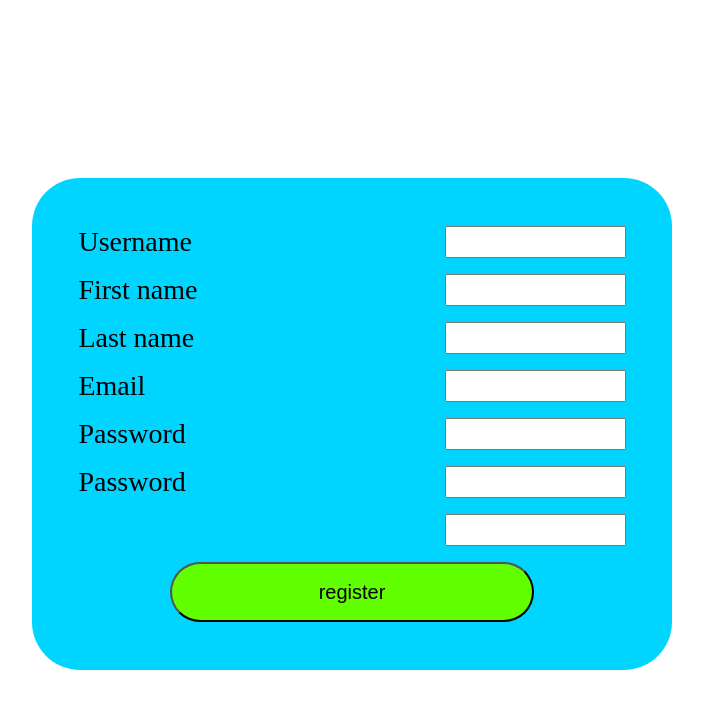
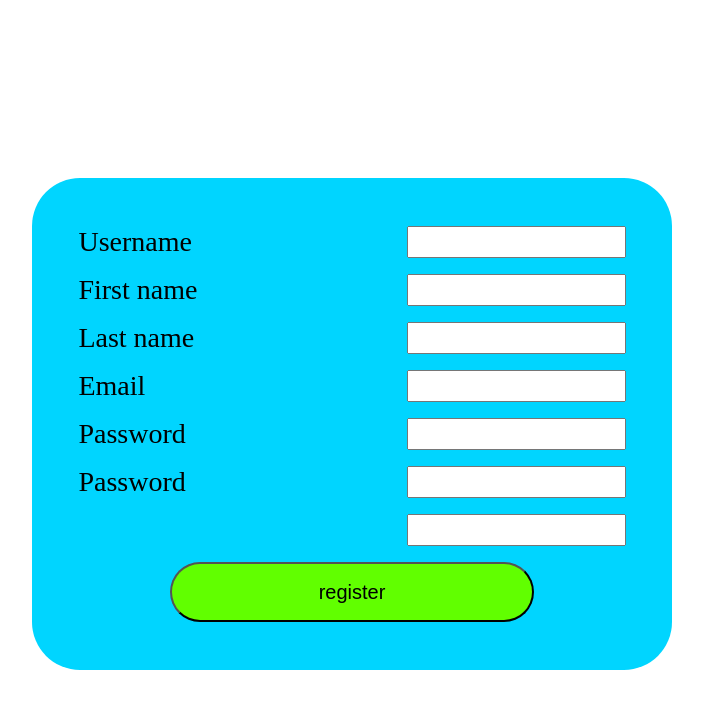
Before and after one commit to ddylvianen/freshfoods, a Django app: template commerceapp/freshfoods/templates/freshfoods/register.html in a window 1280 px wide. Shown: the part 72-781 px from the top of the page, without its empty margins (288-991 px from the left). Run offline with Django 3.2, Linux system fonts and the light colour scheme; the template is opened without the code that fills it, so the values that code supplies are empty, except form fields; tables that the repository leaves empty hold one stand-in row (values such as "Sample post"); form fields are guessed from the names that the template uses; some libraries are stand-ins or nearby versions.

Commit message:
minor changes

```diff
--- a/commerceapp/freshfoods/static/css/create-login-form.css
+++ b/commerceapp/freshfoods/static/css/create-login-form.css
@@ -47,6 +47,7 @@ body{
 .form > p > input{
     margin-left: auto;
     height: 2rem;
+    width: 40%;
 }
 
 .form > ul{
```
Also changed, not shown: commerceapp/freshfoods/templates/freshfoods/settings_sub.html (added).
